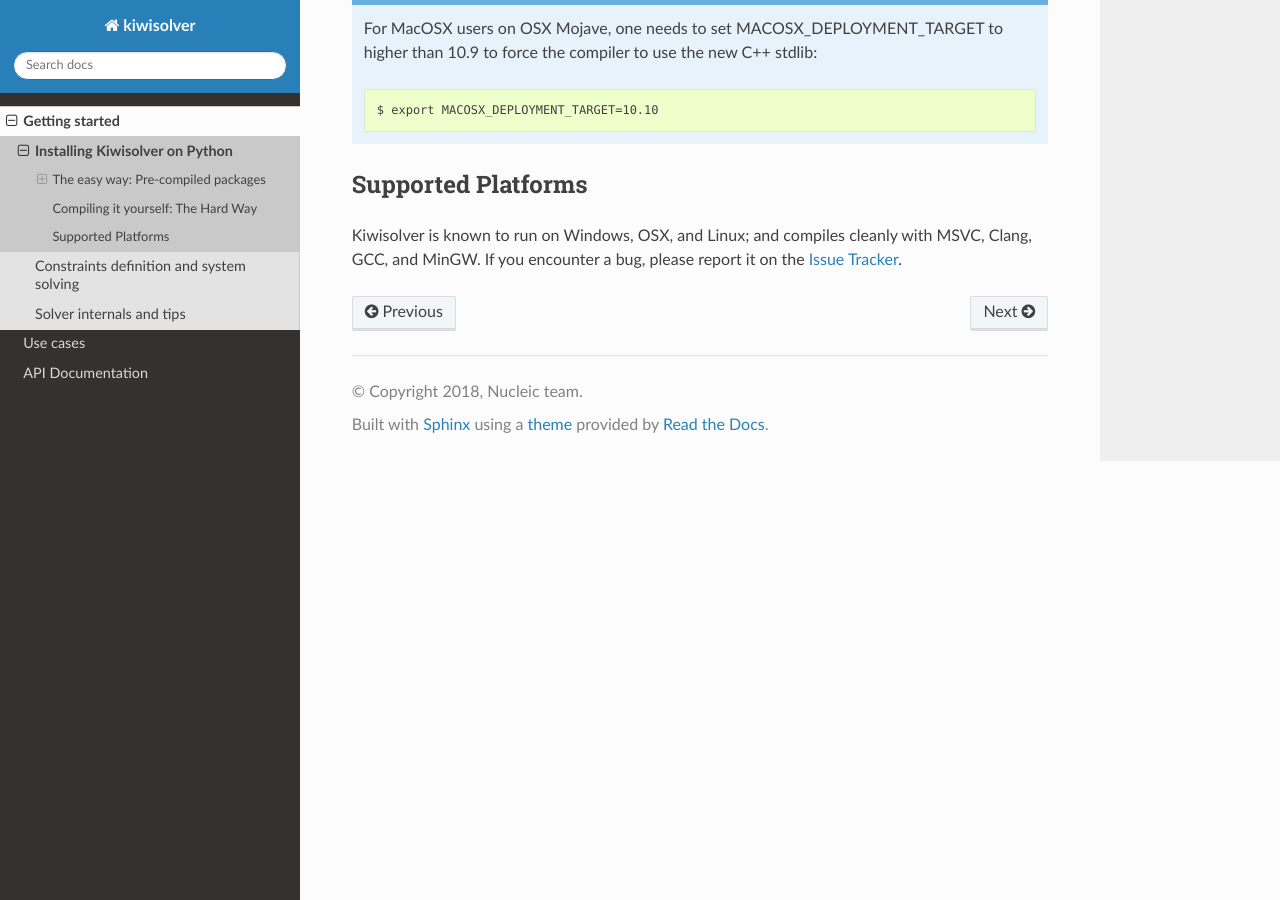
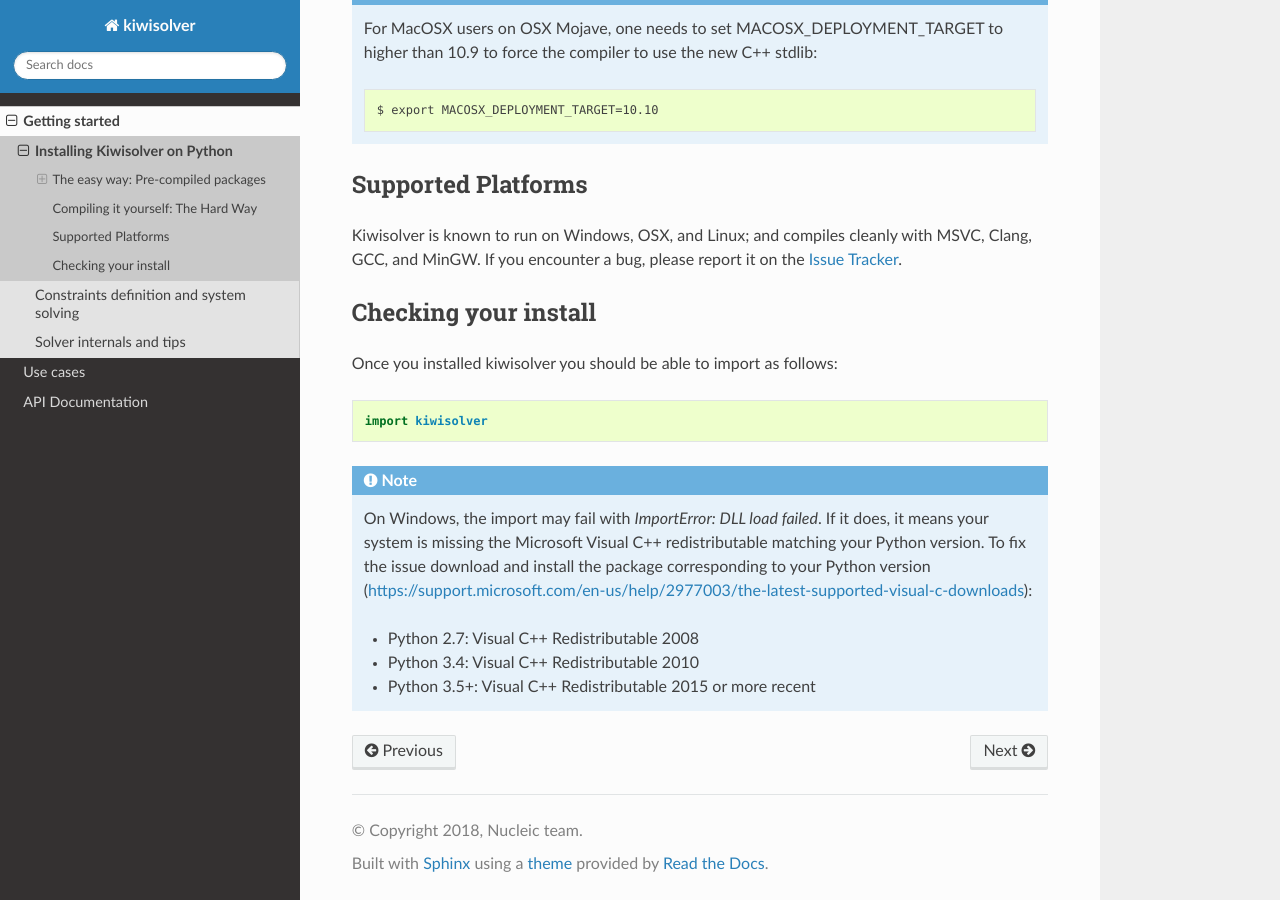
Before and after one commit to nucleic/kiwi, a Sphinx documentation site: the page built from docs/source/basis/installation.rst, in a window 1280 px wide and 900 px high, scrolled down 1186 px. Built offline with Sphinx 7.4.7 and the Read the Docs theme 2.0.0, drawn with Linux system fonts in a browser that asks for light colours; formulas are drawn with MathJax 3.

Commit message:
docs: add explanations about Microsoft Visual C++ Redistributable

```diff
--- a/docs/source/basis/installation.rst
+++ b/docs/source/basis/installation.rst
@@ -63,3 +63,25 @@
 it on the `Issue Tracker`_.
 
 .. _Issue Tracker: http://github.com/nucleic/enaml/issues
+
+
+Checking your install
+---------------------
+
+Once you installed kiwisolver you should be able to import as follows:
+
+.. code:: python
+
+    import kiwisolver
+
+.. note::
+
+    On Windows, the import may fail with `ImportError: DLL load failed`. If it
+    does, it means your system is missing the Microsoft Visual C++
+    redistributable matching your Python version. To fix the issue download
+    and install the package corresponding to your Python version
+    (https://support.microsoft.com/en-us/help/2977003/the-latest-supported-visual-c-downloads):
+
+    - Python 2.7: Visual C++ Redistributable 2008
+    - Python 3.4: Visual C++ Redistributable 2010
+    - Python 3.5+: Visual C++ Redistributable 2015 or more recent
```
